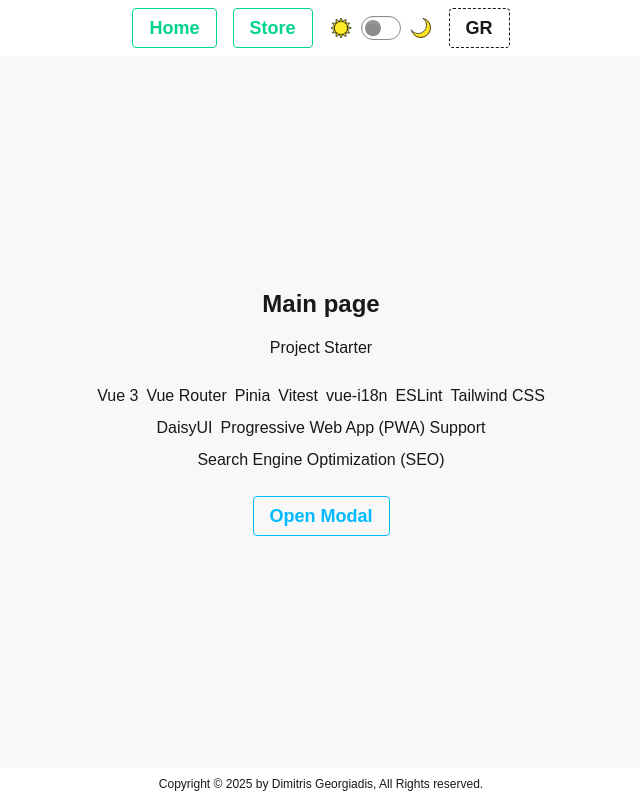
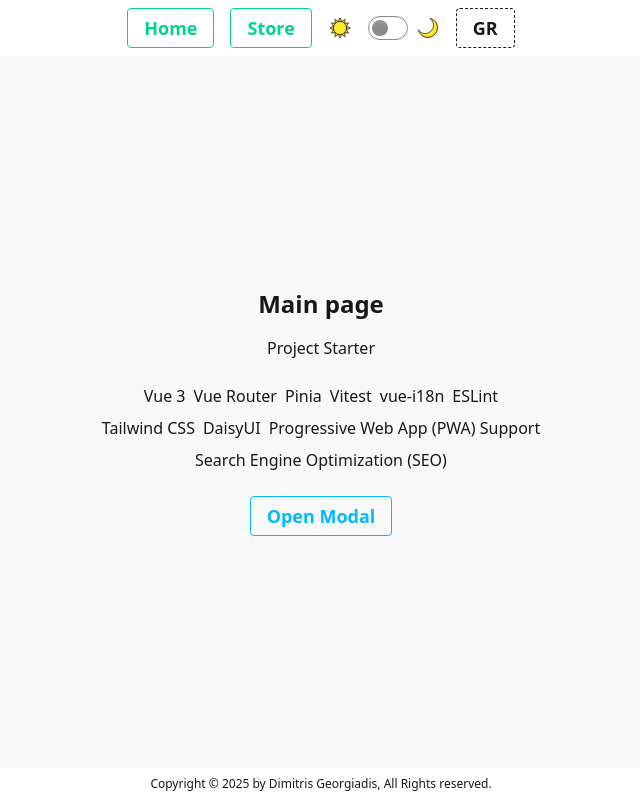
Before and after one commit to geojimas/VibeVue, a Vue app: page / in a window 1280 px wide. Shown: the whole page, without its empty margins (319-959 px from the left). Built offline with nearby package versions, Linux system fonts and the light colour scheme; a web font is replaced by a local one.

Commit message:
replace lib for analytics and improve SEO with preload fonts

```diff
--- a/index.html
+++ b/index.html
@@ -14,8 +14,10 @@
   <meta name="robots" content="index, follow" />
   <!-- Canonical URL -->
   <link rel="canonical" href="https://vibe-vue.vercel.app" />
-  <!-- Favicon -->
+  <!-- Favicon , Fonts -->
   <link rel="icon" type="image/svg+xml" href="/icon.svg" />
+  <link rel="preload" as="font" type="font/woff2" crossorigin
+    href="https://fonts.gstatic.com/s/acme/v17/RrQfboBx-C5_XxrBbg.woff2" />
   <!-- Open Graph -->
   <meta property="og:title" content="VibeVue" />
   <meta property="og:description" content="Vue template with Vite, Pinia, Vue-I18n, tailwindCSS, DaisyUI, Eslint" />
--- a/package.json
+++ b/package.json
@@ -17,7 +17,6 @@
     "pinia": "^3.0.2",
     "tailwindcss": "^4.1.7",
     "vue": "^3.5.10",
-    "vue-gtag": "^3.5.0",
     "vue-i18n": "^11.1.4",
     "vue-router": "^4.5.1"
   },
@@ -26,10 +25,12 @@
     "@vue/test-utils": "^2.4.6",
     "eslint": "^9.27.0",
     "eslint-plugin-vue": "^10.1.0",
+    "globals": "^16.2.0",
     "jsdom": "^26.1.0",
     "vite": "^5.4.8",
     "vite-bundle-analyzer": "^0.21.0",
     "vite-plugin-pwa": "^1.0.0",
+    "vite-plugin-radar": "^0.10.0",
     "vite-plugin-sitemap": "^0.8.2",
     "vitest": "^3.1.4"
   }
--- a/src/assets/base.css
+++ b/src/assets/base.css
@@ -4,10 +4,10 @@
   themes: light --default, dark;
 }
 
-@import url('https://fonts.googleapis.com/css2?family=Acme&display=swap');
-
-body {
-  font-family: "Acme", sans-serif;
-  font-weight: 400;
+@font-face {
+  font-family: 'Acme';
   font-style: normal;
+  font-weight: 200;
+  font-display: swap;
+  src: url('https://fonts.gstatic.com/s/acme/v17/RrQfboBx-C5_XxrBbg.woff2') format('woff2');
 }
--- a/src/components/ThemeToggle.vue
+++ b/src/components/ThemeToggle.vue
@@ -1,9 +1,7 @@
 <template>
   <div class="flex cursor-pointer gap-2 items-center">
     <SunSVG />
-    <label
-      for="toggleTheme"
-    >
+    <label for="toggleTheme" />
     <input
       id="toggleTheme"
       type="checkbox"
@@ -11,7 +9,6 @@
       class="toggle toggle-md"
       @change="toggleTheme"
     >
-    </label>
     <MoonSVG />
   </div>
 </template>
--- a/src/main.js
+++ b/src/main.js
@@ -1,7 +1,6 @@
 import { createApp } from 'vue'
 import { createPinia } from 'pinia'
 import { createI18n } from 'vue-i18n'
-import { createGtag } from 'vue-gtag'
 
 import App from './App.vue'
 import router from './router'
@@ -19,13 +18,8 @@ const i18n = createI18n({
   messages,
 })
 
-const gtag = createGtag({
-  tagId: 'G-ET8C46E6YZ',
-})
-
 app.use(createPinia())
 app.use(router)
 app.use(i18n)
-app.use(gtag)
 
 app.mount('#app')
--- a/vite.config.js
+++ b/vite.config.js
@@ -1,6 +1,8 @@
 import { defineConfig } from 'vite'
 import { VitePWA } from 'vite-plugin-pwa'
+import { VitePluginRadar } from 'vite-plugin-radar'
 import { analyzer } from 'vite-bundle-analyzer'
+
 import vue from '@vitejs/plugin-vue'
 import tailwindcss from '@tailwindcss/vite'
 import Sitemap from 'vite-plugin-sitemap'
@@ -13,5 +15,10 @@ export default defineConfig({
     analyzer(),
     VitePWA(),
     Sitemap({ hostname: 'https://vibe-vue.vercel.app' }),
+    VitePluginRadar({
+      analytics: {
+        id: 'G-ET8C46E6YZ',
+      },
+    })
   ],
 })
```
Also changed, not shown: 1 other file (tests, documents, lock files or other folders). Lines whose indentation alone changed are shown as unchanged.
